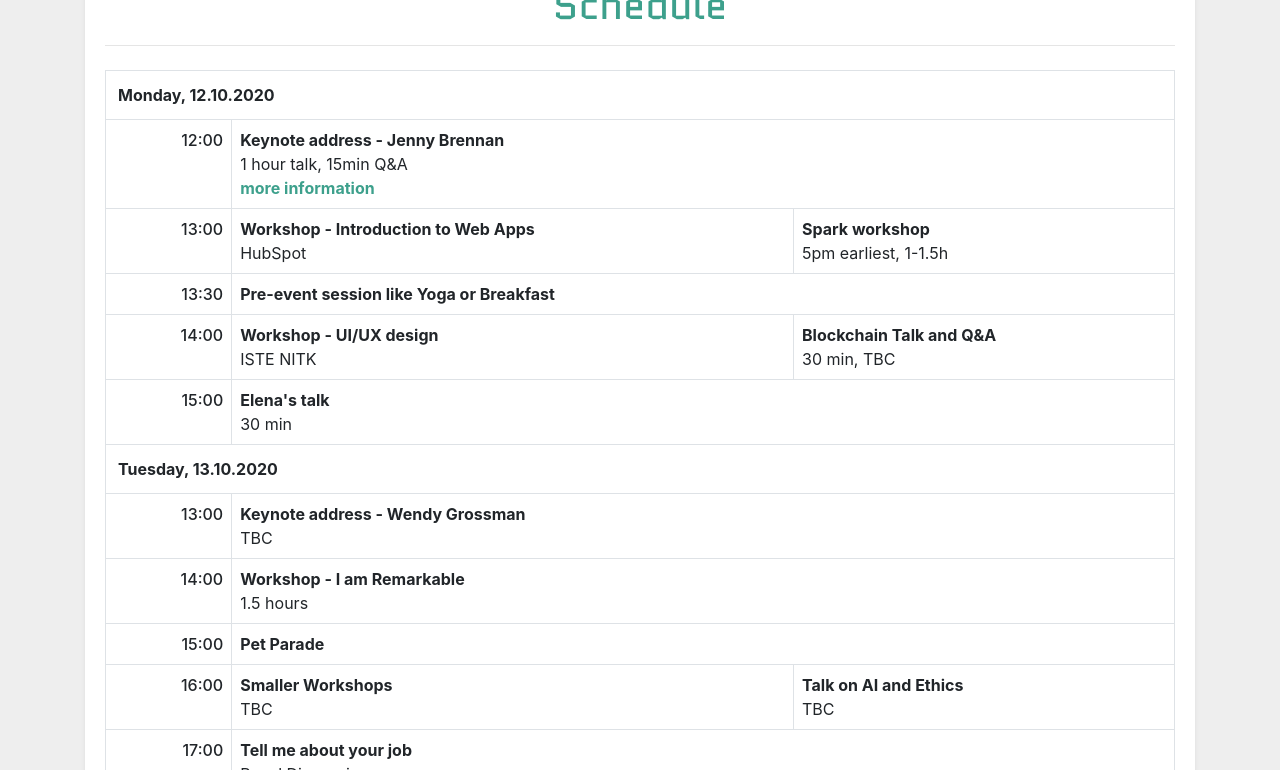
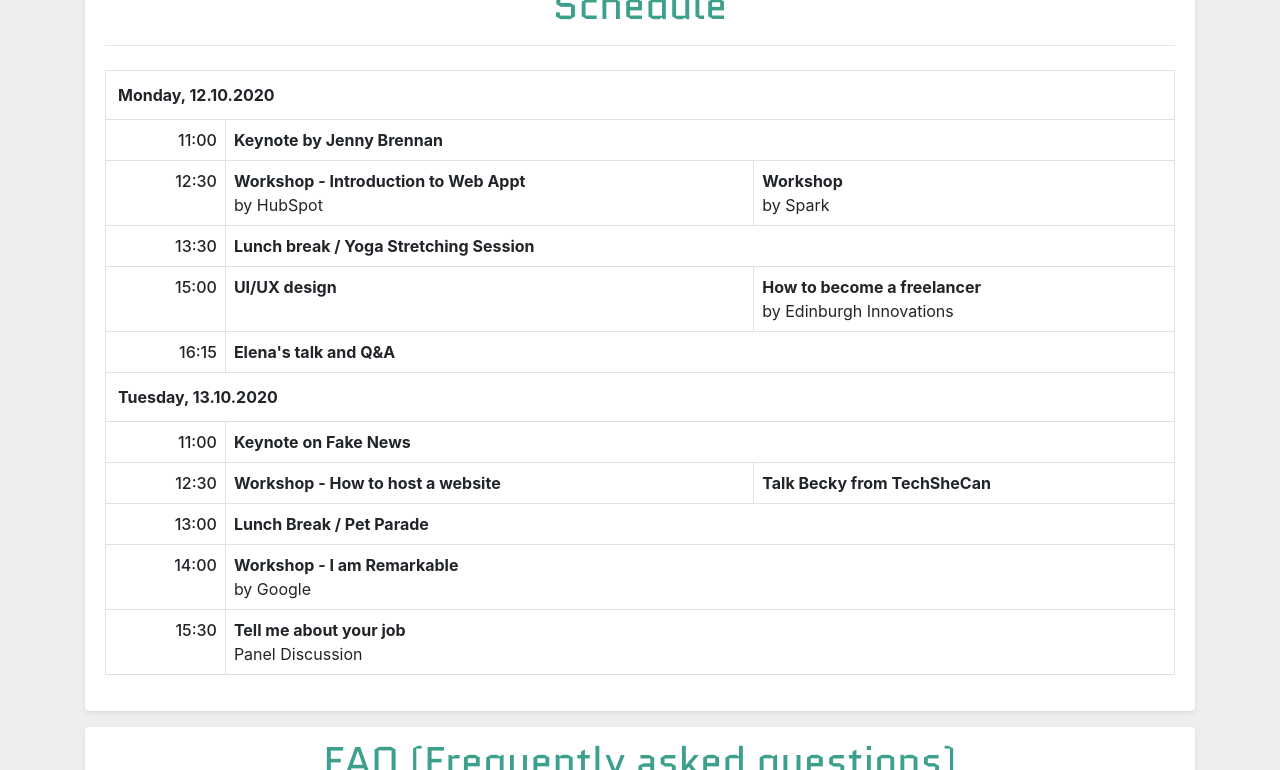
Before and after one commit to edinburgh-hoppers/website, a Jekyll site: the page built from _pages/ald20.html, in a window 1280 px wide and 900 px high, scrolled down 2249 px, cut to the strip 130-900 px from the top of the window. Built offline with Jekyll 4.4.1, drawn with Linux system fonts in a browser that asks for light colours; nearby versions of some CDN libraries.

Commit message:
Updated ALD20 schedule

```diff
--- a/_data/ald20-schedule.yml
+++ b/_data/ald20-schedule.yml
@@ -1,61 +1,57 @@
 # To add moreInformation, you also need id (a single word), which won't be displayed but used intern
+
+# available properties:
+# - name
+# - colspan
+# - description
+# - link combined with platform (not necessary, but nicer)
+# - moreInformation combined with id
 
 - date: "Monday, 12.10.2020"
   timeslots:
-    - time: "12:00"
+    - time: "11:00"
       events:
-        - name: "Keynote address - Jenny Brennan"
-          description: "1 hour talk, 15min Q&A"
+        - name: "Keynote by Jenny Brennan"
           colspan: "2"
-          moreInformation: "Here could be more details on the talk or on the speaker(s)."
-          id: "keynote"
-    - time: "13:00"
+    - time: "12:30"
       events:
-        - name: "Workshop - Introduction to Web Apps"
-          description: "HubSpot"
-          link: https://www.google.com/
-          platform: "Google"
-        - name: "Spark workshop"
-          description: "5pm earliest, 1-1.5h"
+        - name: "Workshop - Introduction to Web Appt"
+          description: "by HubSpot"
+        - name: "Workshop"
+          description: "by Spark"
     - time: "13:30"
       events:
-        - name: "Pre-event session like Yoga or Breakfast"
-          link: "anothereventlink.com"
+        - name: "Lunch break / Yoga Stretching Session"
           colspan: 2
-    - time: "14:00"
-      events:
-        - name: "Workshop - UI/UX design"
-          description: "ISTE NITK"
-        - name: "Blockchain Talk and Q&A"
-          description: "30 min, TBC"
     - time: "15:00"
       events:
-        - name: "Elena's talk"
-          description: "30 min"
+        - name: "UI/UX design"
+        - name: "How to become a freelancer"
+          description: "by Edinburgh Innovations"
+    - time: "16:15"
+      events:
+        - name: "Elena's talk and Q&A"
           colspan: 2
 - date: "Tuesday, 13.10.2020"
   timeslots:
+    - time: "11:00"
+      events:
+        - name: "Keynote on Fake News"
+          colspan: 2
+    - time: "12:30"
+      events:
+        - name: "Workshop - How to host a website"
+        - name: "Talk Becky from TechSheCan"
     - time: "13:00"
       events:
-        - name: "Keynote address - Wendy Grossman"
-          description: "TBC"
+        - name: "Lunch Break / Pet Parade"
           colspan: 2
     - time: "14:00"
       events:
         - name: "Workshop - I am Remarkable"
-          description: "1.5 hours"
+          description: "by Google"
           colspan: 2
-    - time: "15:00"
-      events:
-        - name: "Pet Parade"
-          colspan: 2
-    - time: "16:00"
-      events:
-        - name: "Smaller Workshops"
-          description: "TBC"
-        - name: "Talk on AI and Ethics"
-          description: "TBC"
-    - time: "17:00"
+    - time: "15:30"
       events:
         - name: "Tell me about your job"
           description: "Panel Discussion"
```
